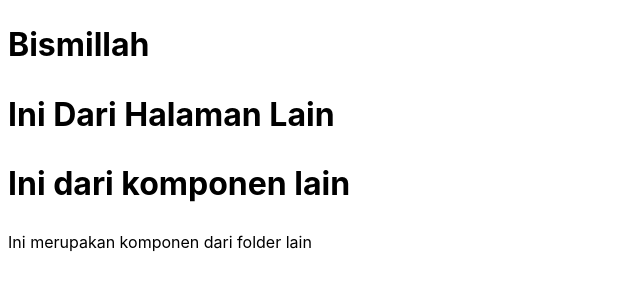
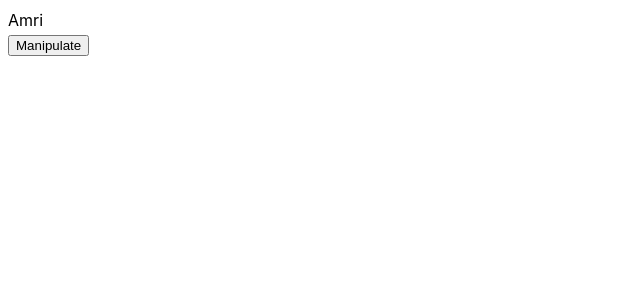
Before and after one commit to amrimarihotjati/Basic-FE-TS, a React (Vite) app: page / in a window 1280 px wide. Shown: the top 300 px of the page, without its empty margins (0-640 px from the left). Built offline with nearby package versions, Linux system fonts and the light colour scheme.

Commit message:
State Class Component

```diff
--- a/src/App.tsx
+++ b/src/App.tsx
@@ -1,30 +1,28 @@
-import React from "react";
-import Test from "./Test";
-import Dukungan from "./components/Dukungan";
+import React, {Component} from 'react';
 
+type State = {
+  name: string;
+}
 
-class App extends React.Component{
+export default class App extends Component {
+  state: State = {
+    name: "Amri"
+  }
+
+  updateName = () => {
+    this.setState({
+      name: "Guswandi"
+    })
+  }
 
   render(){
     return(
       <React.Fragment>
-        <h1>Bismillah</h1>
-        <Test/>
-        <AnotherComponent/>
-        <Dukungan/>
+        <div>{this.state.name}</div>
+
+        <button onClick={this.updateName}>Manipulate</button>
       </React.Fragment>
     )
   }
 
 }
-
-class AnotherComponent extends React.Component{
-  render(){
-    return(
-      <h1>Ini dari komponen lain</h1>
-    )
-  }
-}
-
-
-export default App;
--- a/src/components/Dukungan.tsx
+++ /dev/null
@@ -1,12 +0,0 @@
-import React from 'react';
-
-
-export default class Dukungan extends React.Component{
-    render(){
-        return(
-            <React.Fragment>
-                <p>Ini merupakan komponen dari folder lain</p>
-            </React.Fragment>
-        )
-    }
-}
```
